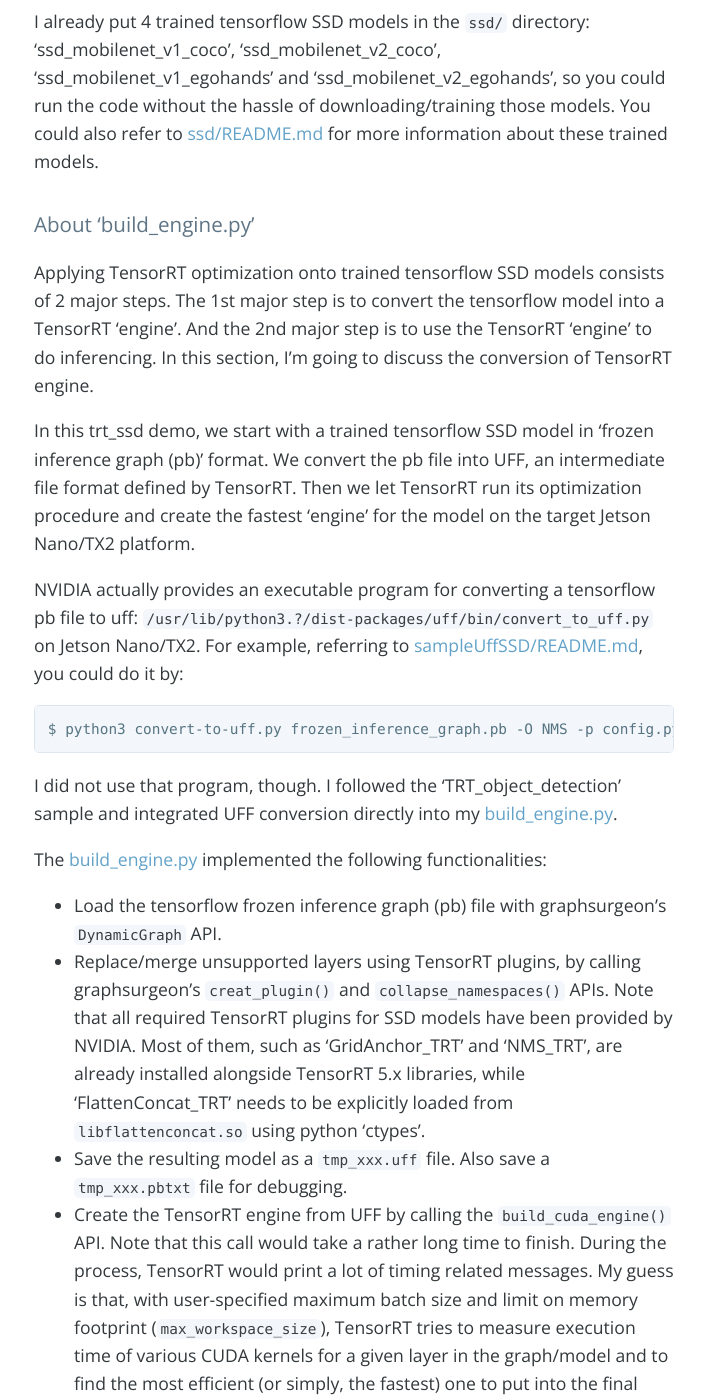
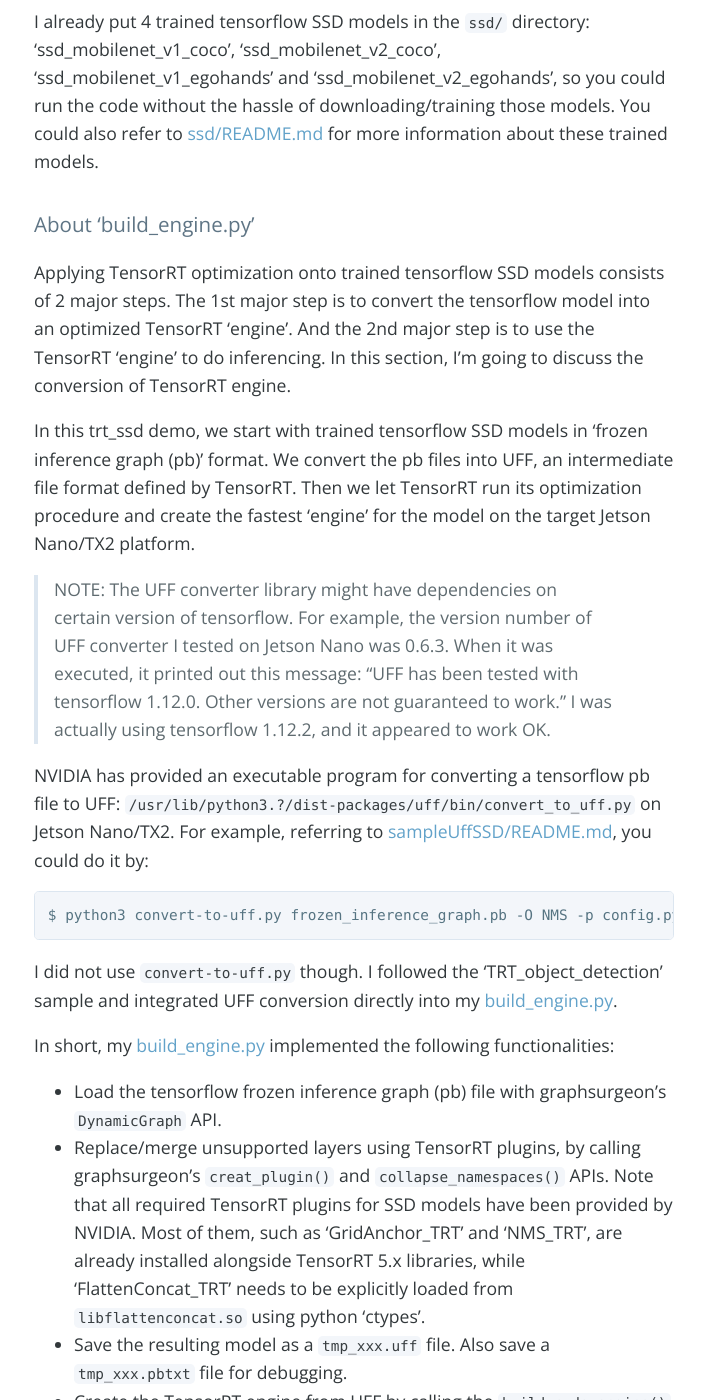
Before and after one commit to jkjung-avt/jkjung-avt.github.io, a Jekyll site: the page built from _posts/2019-11-17-tensorrt-ssd.md, in a window 1280 px wide and 1400 px high, scrolled down 2036 px. Shown: the whole window, without its empty margins (286-991 px from the left). Built offline with Jekyll 4.4.1, drawn with Linux system fonts in a browser that asks for light colours; nearby versions of some CDN libraries; comment, search, counter and statistics services are not loaded; some of the changed text lies outside the part shown.

Commit message:
Add description about version dependencies between UFF and TensorFlow

````diff
--- a/_posts/2019-11-17-tensorrt-ssd.md
+++ b/_posts/2019-11-17-tensorrt-ssd.md
@@ -43,33 +43,35 @@
 
 # About 'build_engine.py'
 
-Applying TensorRT optimization onto trained tensorflow SSD models consists of 2 major steps.  The 1st major step is to convert the tensorflow model into a TensorRT 'engine'.  And the 2nd major step is to use the TensorRT 'engine' to do inferencing.  In this section, I'm going to discuss the conversion of TensorRT engine.
+Applying TensorRT optimization onto trained tensorflow SSD models consists of 2 major steps.  The 1st major step is to convert the tensorflow model into an optimized TensorRT 'engine'.  And the 2nd major step is to use the TensorRT 'engine' to do inferencing.  In this section, I'm going to discuss the conversion of TensorRT engine.
 
-In this trt_ssd demo, we start with a trained tensorflow SSD model in 'frozen inference graph (pb)' format.  We convert the pb file into UFF, an intermediate file format defined by TensorRT.  Then we let TensorRT run its optimization procedure and create the fastest 'engine' for the model on the target Jetson Nano/TX2 platform.
+In this trt_ssd demo, we start with trained tensorflow SSD models in 'frozen inference graph (pb)' format.  We convert the pb files into UFF, an intermediate file format defined by TensorRT.  Then we let TensorRT run its optimization procedure and create the fastest 'engine' for the model on the target Jetson Nano/TX2 platform.
 
-NVIDIA actually provides an executable program for converting a tensorflow pb file to uff: `/usr/lib/python3.?/dist-packages/uff/bin/convert_to_uff.py` on Jetson Nano/TX2.  For example, referring to [sampleUffSSD/README.md](https://github.com/NVIDIA/TensorRT/tree/release/6.0/samples/opensource/sampleUffSSD), you could do it by:
+> NOTE: The UFF converter library might have dependencies on certain version of tensorflow.  For example, the version number of UFF converter I tested on Jetson Nano was 0.6.3.  When it was executed, it printed out this message: "UFF has been tested with tensorflow 1.12.0. Other versions are not guaranteed to work."  I was actually using tensorflow 1.12.2, and it appeared to work OK.
+
+NVIDIA has provided an executable program for converting a tensorflow pb file to UFF: `/usr/lib/python3.?/dist-packages/uff/bin/convert_to_uff.py` on Jetson Nano/TX2.  For example, referring to [sampleUffSSD/README.md](https://github.com/NVIDIA/TensorRT/tree/release/6.0/samples/opensource/sampleUffSSD), you could do it by:
 
 ```shell
 $ python3 convert-to-uff.py frozen_inference_graph.pb -O NMS -p config.py
 ```
 
-I did not use that program, though.  I followed the 'TRT_object_detection' sample and integrated UFF conversion directly into my [build_engine.py](https://github.com/jkjung-avt/tensorrt_demos/blob/master/ssd/build_engine.py).
+I did not use `convert-to-uff.py` though.  I followed the 'TRT_object_detection' sample and integrated UFF conversion directly into my [build_engine.py](https://github.com/jkjung-avt/tensorrt_demos/blob/master/ssd/build_engine.py).
 
-The [build_engine.py](https://github.com/jkjung-avt/tensorrt_demos/blob/master/ssd/build_engine.py) implemented the following functionalities:
+In short, my [build_engine.py](https://github.com/jkjung-avt/tensorrt_demos/blob/master/ssd/build_engine.py) implemented the following functionalities:
 
 * Load the tensorflow frozen inference graph (pb) file with graphsurgeon's `DynamicGraph` API.
 * Replace/merge unsupported layers using TensorRT plugins, by calling graphsurgeon's `creat_plugin()` and `collapse_namespaces()` APIs.  Note that all required TensorRT plugins for SSD models have been provided by NVIDIA.  Most of them, such as 'GridAnchor_TRT' and 'NMS_TRT', are already installed alongside TensorRT 5.x libraries, while 'FlattenConcat_TRT' needs to be explicitly loaded from `libflattenconcat.so` using python 'ctypes'.
 * Save the resulting model as a `tmp_xxx.uff` file.  Also save a `tmp_xxx.pbtxt` file for debugging.
-* Create the TensorRT engine from UFF by calling the `build_cuda_engine()` API.  Note that this call would take a rather long time to finish.  During the process, TensorRT would print a lot of timing related messages.  My guess is that, with user-specified maximum batch size and limit on memory footprint (`max_workspace_size`), TensorRT tries to measure execution time of various CUDA kernels for a given layer in the graph/model and to find the most efficient (or simply, the fastest) one to put into the final engine.
-* Serialize (save) the optimized TensorRT engine/model as a `xxx.bin` file.
+* Create the TensorRT engine from UFF by calling the `build_cuda_engine()` API.  Note that this call would take a rather long time to finish.  During the process, TensorRT would print a lot of timing related messages.  My guess is that, with user-specified maximum batch size and limit on memory footprint (`max_workspace_size`), TensorRT tries out various CUDA kernels and measures execution times for a given layer in the graph/model, and find the most efficient (or simply, the fastest) one to put into the final engine.
+* Serialize (i.e. save) the optimized TensorRT engine/model as a `xxx.bin` file.
 
 # About 'trt_ssd.py'
 
-After the SSD model has been optimized and saved as a serialized TensorRT engine file, `trt_ssd.py` could directly load it into GPU memory for use without going through the optimization/timing step again.
+After an SSD model has been optimized and saved as a serialized TensorRT engine file, `trt_ssd.py` could directly load it into GPU memory for use without going through the optimization/timing step again.
 
-My `trt_ssd.py` implementation mostly just followed what has been done in NVIDIA's TRT_object_detection sample code.  I created a `TrtSSD` class to encapsulate the code that: (1) deserializes/loads the TensorRT engine, (2) manages CUDA memory buffers, (3) pre-processes the input image, runs inference and post-processes the detection output.  In the end, the `TrtSSD` class only needs to expose a `detect()` function, which I think makes the code easy to read and maintain.
+My `trt_ssd.py` implementation mostly just followed what has been done in NVIDIA's TRT_object_detection sample code.  I created a `TrtSSD` class to encapsulate the code that: (1) deserializes/loads the TensorRT engine, (2) manages CUDA memory buffers, (3) pre-processes input image, runs inference and post-processes detection output.  Aside from `__init__()`, the `TrtSSD` class only needs to expose a `detect()` function, which I think makes the code easy to read and maintain.
 
-Same as my previous TensorRT demos, [GoogLeNet](https://jkjung-avt.github.io/tensorrt-googlenet/) and [MTCNN](https://jkjung-avt.github.io/tensorrt-mtcnn/), I hooked up my camera/image input code with the `TrtSSD` inferencing code.  So I can easily test the TensorRT engines with files or camera inputs.  As I already stated in the GitHub README, the optimized 'ssd_mobilenet_v1_coco' (90 classes) model runs at 22.8 FPS on my Jetson Nano, which is really good.  And the optimized 'ssd_mobilenet_v1_egohands' (1 class) model runs even faster, at 27~28 FPS.
+Same as my previous TensorRT demos, [GoogLeNet](https://jkjung-avt.github.io/tensorrt-googlenet/) and [MTCNN](https://jkjung-avt.github.io/tensorrt-mtcnn/), I hooked up my camera/image input code with the `TrtSSD` inferencing code.  So I could easily test the TensorRT engines with files or camera inputs.  As I already stated in the GitHub README, the optimized 'ssd_mobilenet_v1_coco' (90 classes) model runs at 22.8 FPS on my Jetson Nano, which is really good.  And the optimized 'ssd_mobilenet_v1_egohands' (1 class) model runs even faster, at 27~28 FPS.
 
 # Additional Notes
 
@@ -86,7 +88,7 @@
 
    Then, you should be able to build the engine and do inferencing with `trt_ssd.py` for your own SSD model.
 
-3. When I tested the optimized 'ssd_mobilenet_v1_egohands' model with the 'Nonverbal Communication' YouTube video, the detection results did not look very accurate.  So I tested the same model with a few more images, including the previous photo of my son's hands.  Comparing the test results, the TensorRT optimized model seemed to perform similarly to the original tensorflow SSD model in this regard.  So I'm inclined to think that the bad result on the 'Nonverbal Communication' video was mostly due to *insufficient coverage of hands in different gestures and in different camera angles* of the original 'egohands' training dataset.  I might find time to do a more detailed study on 'how much accuracy (mAP) drop of the SSD model could be caused by the TensorRT's optimization (including FP16 approximation) process' later on.
+3. When I tested the optimized 'ssd_mobilenet_v1_egohands' model with the 'Nonverbal Communication' YouTube video, the detection results did not look very accurate.  So I tested the same model with a few more images, including the previous [photo of my son's hands](https://jkjung-avt.github.io/hand-detection-on-tx2/).  When I compared the test results, the TensorRT optimized model seemed to perform similarly to the original tensorflow SSD model in this regard.  So I'm inclined to think that the bad result on the 'Nonverbal Communication' video was mostly due to *insufficient coverage of hands in different gestures and in different camera angles* of the original 'egohands' training dataset.  I might find time to do a more detailed study on 'how much accuracy (mAP) drop of the SSD model could be caused by the TensorRT's optimization (including FP16 approximation) process' later on.
 
    Here's a screenshot of UFF TensorRT optimized 'ssd_mobilenet_v1_egohands' model running on my Jetson Nano.  The detection result looked good.  And it ran at ~26 FPS, which is significantly faster than [TF-TRT](https://jkjung-avt.github.io/tf-trt-on-nano/)!
 
````
